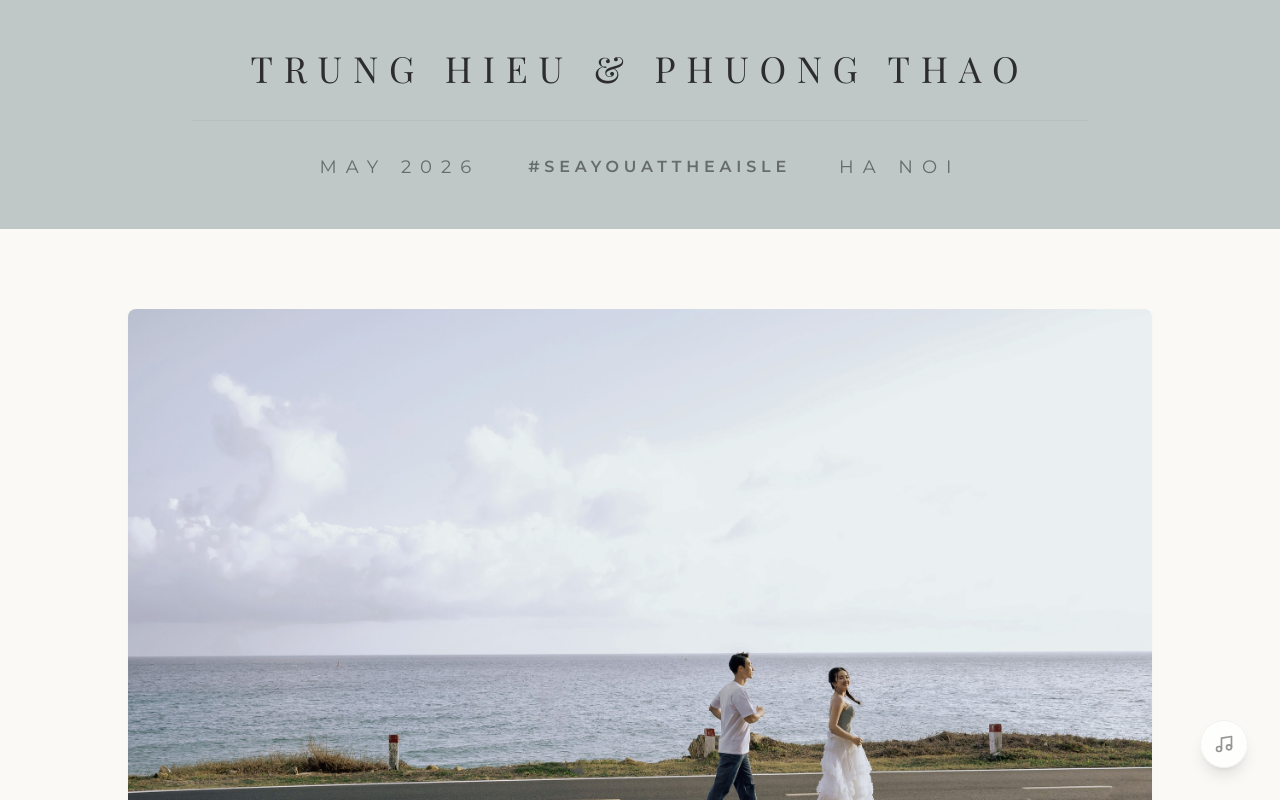
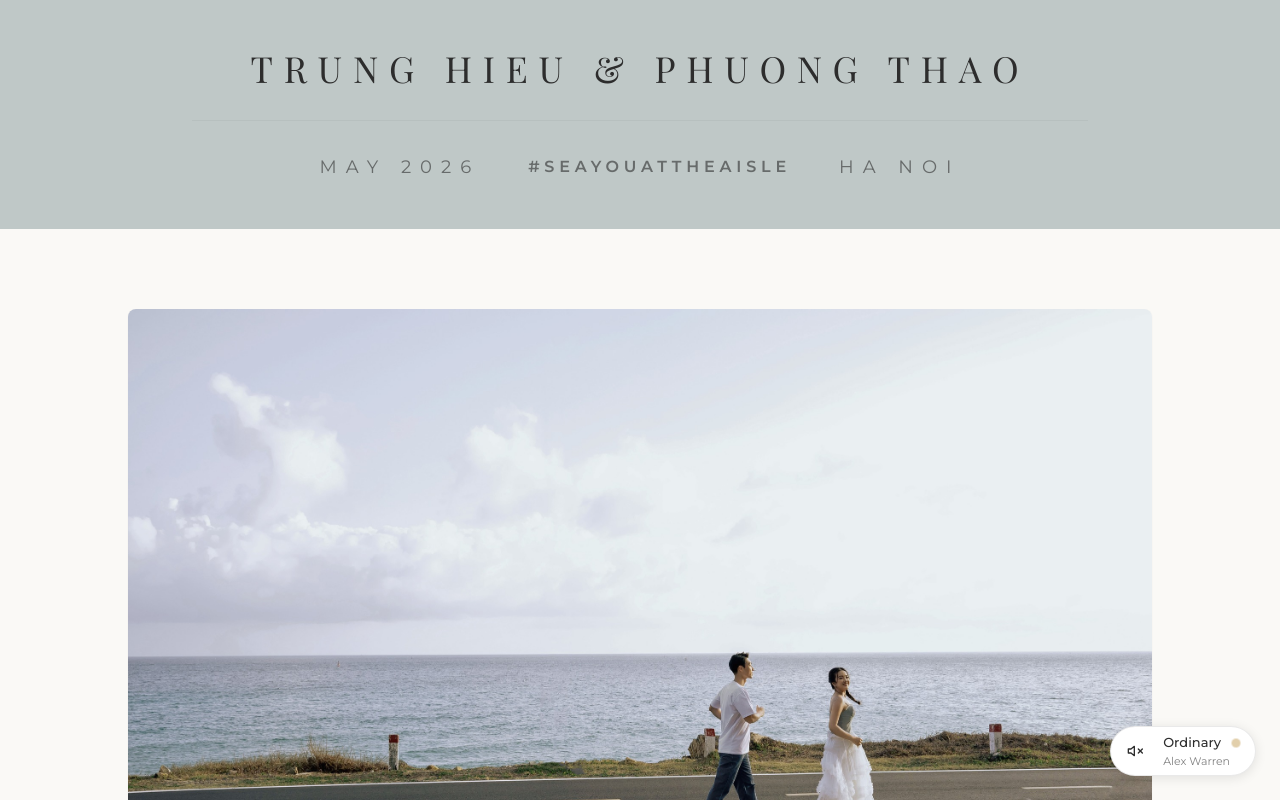
Before and after one commit to hieuthao268/wedding-page, a React (Vite) app: page / in a window 1280 px wide. Shown: the top 800 px of the page. Built offline with nearby package versions, Linux system fonts and the light colour scheme; a web font is replaced by a local one.

Commit message:
feat: musicplayer

```diff
--- a/src/App.jsx
+++ b/src/App.jsx
@@ -1,7 +1,7 @@
 import React from 'react';
 import { motion } from 'framer-motion';
 import { MapPin, Calendar, Clock } from 'lucide-react';
-import MusicPlayer from './components/MusicPlayer';
+import MusicPlayer from './components/audio/MusicPlayer';
 import RSVPForm from './components/RSVPForm';
 import EventCountdown from './components/EventCountdown';
 
@@ -146,15 +146,15 @@ function App() {
               viewport={{ once: true }}
               className="text-center space-y-4"
             >
-              <div className="h-24 flex items-end justify-center mb-6">
-                <img src={event.icon} alt={event.title} className="h-16 w-auto grayscale" />
+              <div className="h-32 flex items-end justify-center mb-6">
+                <img src={event.icon} alt={event.title} className="h-16 w-auto grayscale text-xxl" />
               </div>
-              <h3 className="text-xl font-medium">{event.title}</h3>
-              <div className="space-y-2 text-sm text-charcoal/70">
+              <h3 className="text-2xl font-medium">{event.title}</h3>
+              <div className="space-y-2 text-lg text-charcoal/70">
                 <p className="font-semibold text-charcoal">{event.time}</p>
                 <EventCountdown targetDate={event.date} />
                 <p>{event.location}</p>
-                <p className="text-xs">{event.address}</p>
+                <p className="text-base">{event.address}</p>
               </div>
               <button className="flex items-center gap-2 mx-auto text-[10px] tracking-[0.2em] uppercase border-b border-charcoal/20 pb-1 mt-6 hover:opacity-70 transition-all">
                 <MapPin className="w-3 h-3" /> Chỉ đường
@@ -256,7 +256,7 @@ function App() {
       </Section>
 
       {/* Large Bottom Image */}
-      <Section className="py-12">
+      <Section className="!pt-0 pb-12">
         <motion.div
           initial={{ opacity: 0, y: 20 }}
           whileInView={{ opacity: 1, y: 0 }}
@@ -282,7 +282,11 @@ function App() {
         </div>
       </footer>
 
-      <MusicPlayer />
+      <MusicPlayer
+        src="/wedding-page/audio/wedding-theme.mp3"
+        songTitle="Ordinary"
+        artistName="Alex Warren"
+      />
     </div>
   );
 }
--- a/src/components/MusicPlayer.jsx
+++ /dev/null
@@ -1,60 +0,0 @@
-import React, { useState, useRef, useEffect } from 'react';
-import { Music, Music2 } from 'lucide-react';
-import { motion, AnimatePresence } from 'framer-motion';
-
-const MusicPlayer = () => {
-  const [isPlaying, setIsPlaying] = useState(false);
-  const audioRef = useRef(null);
-
-  const toggleMusic = () => {
-    if (isPlaying) {
-      audioRef.current.pause();
-    } else {
-      audioRef.current.play().catch(err => console.log("Audio play failed:", err));
-    }
-    setIsPlaying(!isPlaying);
-  };
-
-  return (
-    <div className="fixed bottom-8 right-8 z-50">
-      <audio ref={audioRef} src="audio/wedding-theme.mp3" loop />
-      <motion.button
-        whileHover={{ scale: 1.1 }}
-        whileTap={{ scale: 0.9 }}
-        onClick={toggleMusic}
-        className="w-12 h-12 bg-white/80 backdrop-blur-sm rounded-full shadow-lg flex items-center justify-center text-charcoal border border-beige-dark"
-      >
-        <AnimatePresence mode="wait">
-          {isPlaying ? (
-            <motion.div
-              key="playing"
-              initial={{ opacity: 0, rotate: -180 }}
-              animate={{ opacity: 1, rotate: 0 }}
-              exit={{ opacity: 0, rotate: 180 }}
-              transition={{ duration: 0.3 }}
-            >
-              <Music2 className="w-5 h-5" />
-              <motion.div
-                animate={{ scale: [1, 1.2, 1] }}
-                transition={{ duration: 1, repeat: Infinity }}
-                className="absolute -top-1 -right-1 w-2 h-2 bg-sage rounded-full"
-              />
-            </motion.div>
-          ) : (
-            <motion.div
-              key="paused"
-              initial={{ opacity: 0, rotate: 180 }}
-              animate={{ opacity: 1, rotate: 0 }}
-              exit={{ opacity: 0, rotate: -180 }}
-              transition={{ duration: 0.3 }}
-            >
-              <Music className="w-5 h-5 opacity-50" />
-            </motion.div>
-          )}
-        </AnimatePresence>
-      </motion.button>
-    </div>
-  );
-};
-
-export default MusicPlayer;
--- /dev/null
+++ b/src/components/audio/MusicPlayer.jsx
@@ -0,0 +1,125 @@
+import React from 'react';
+import { useAudioPlayer } from '../../hooks/useAudioPlayer';
+
+export default function MusicPlayer({ src, songTitle, artistName }) {
+  const { isMuted, toggleMute, isReady } = useAudioPlayer(src, 0.3);
+
+  return (
+    <div
+      role="region"
+      aria-label="Background music player"
+      style={{
+        position: 'fixed',
+        bottom: '24px',
+        right: '24px',
+        zIndex: 50,
+      }}
+    >
+      <style>
+        {`
+          @keyframes equalize {
+            0% { height: 4px; }
+            50% { height: 14px; }
+            100% { height: 4px; }
+          }
+          .eq-bar {
+            width: 3px;
+            background-color: #C5A059; /* accent.gold */
+            border-radius: 2px;
+            transition: all 0.3s ease;
+          }
+          .eq-playing .eq-bar {
+            animation: equalize 1s infinite ease-in-out;
+          }
+          .eq-muted .eq-bar {
+            height: 4px !important;
+            background-color: #9CA3AF; /* gray-400 */
+            animation: none;
+          }
+          .pulse-dot {
+            width: 6px;
+            height: 6px;
+            background-color: #C5A059;
+            border-radius: 50%;
+            animation: pulse 2s cubic-bezier(0.4, 0, 0.6, 1) infinite;
+          }
+          @keyframes pulse {
+            0%, 100% { opacity: 1; transform: scale(1); }
+            50% { opacity: .5; transform: scale(1.5); }
+          }
+        `}
+      </style>
+
+      <div
+        className="flex items-center gap-[10px] bg-white border border-charcoal/10 rounded-full"
+        style={{
+          padding: '6px 16px 6px 6px',
+          boxShadow: '0 2px 12px rgba(0,0,0,0.10)',
+        }}
+      >
+        <button
+          onClick={toggleMute}
+          aria-pressed={!isMuted}
+          aria-label={isMuted ? "Unmute music" : "Mute music"}
+          title={!isReady ? "Click to play music" : (isMuted ? "Unmute music" : "Mute music")}
+          className="relative w-[36px] h-[36px] rounded-full flex items-center justify-center hover:bg-gray-100 transition-colors focus:outline-none"
+        >
+          {/* Speaker with waves (Playing) */}
+          <svg
+            className={`absolute w-4 h-4 text-charcoal transition-opacity duration-200 ${(!isMuted && isReady) ? 'opacity-100' : 'opacity-0'}`}
+            viewBox="0 0 24 24"
+            fill="none"
+            stroke="currentColor"
+            strokeWidth="2"
+            strokeLinecap="round"
+            strokeLinejoin="round"
+          >
+            <polygon points="11 5 6 9 2 9 2 15 6 15 11 19 11 5"></polygon>
+            <path d="M15.54 8.46a5 5 0 0 1 0 7.07"></path>
+            <path d="M19.07 4.93a10 10 0 0 1 0 14.14"></path>
+          </svg>
+
+          {/* Speaker with X (Muted or Not Ready) */}
+          <svg
+            className={`absolute w-4 h-4 text-charcoal transition-opacity duration-200 ${(isMuted || !isReady) ? 'opacity-100' : 'opacity-0'}`}
+            viewBox="0 0 24 24"
+            fill="none"
+            stroke="currentColor"
+            strokeWidth="2"
+            strokeLinecap="round"
+            strokeLinejoin="round"
+          >
+            <polygon points="11 5 6 9 2 9 2 15 6 15 11 19 11 5"></polygon>
+            <line x1="23" y1="9" x2="17" y2="15"></line>
+            <line x1="17" y1="9" x2="23" y2="15"></line>
+          </svg>
+        </button>
+
+        <div className="flex flex-col justify-center max-w-[200px]">
+          <div className="flex items-center gap-2">
+            <span className="text-[13px] font-medium text-charcoal truncate">
+              {songTitle}
+            </span>
+
+            <div className="flex items-center h-[14px]">
+              {!isReady ? (
+                <div className="pulse-dot ml-1" />
+              ) : (
+                <div className={`flex items-end gap-[2px] h-[14px] ${isMuted ? 'eq-muted' : 'eq-playing'}`}>
+                  <div className="eq-bar" style={{ animationDelay: '0ms' }} />
+                  <div className="eq-bar" style={{ animationDelay: '100ms' }} />
+                  <div className="eq-bar" style={{ animationDelay: '200ms' }} />
+                  <div className="eq-bar" style={{ animationDelay: '150ms' }} />
+                  <div className="eq-bar" style={{ animationDelay: '50ms' }} />
+                </div>
+              )}
+            </div>
+          </div>
+          <span className="text-[11px] text-charcoal/60 truncate">
+            {artistName}
+          </span>
+        </div>
+      </div>
+    </div>
+  );
+}
--- /dev/null
+++ b/src/hooks/useAudioPlayer.js
@@ -0,0 +1,94 @@
+import { useState, useRef, useEffect, useCallback } from 'react';
+
+export function useAudioPlayer(src, defaultVolume = 0.3) {
+  const [isMuted, setIsMuted] = useState(false);
+  const [isReady, setIsReady] = useState(false);
+
+  const audioCtxRef = useRef(null);
+  const sourceNodeRef = useRef(null);
+  const gainNodeRef = useRef(null);
+  const initializedRef = useRef(false);
+
+  const initAudio = useCallback(async () => {
+    if (initializedRef.current) return;
+    initializedRef.current = true;
+
+    try {
+      const AudioContext = window.AudioContext || window.webkitAudioContext;
+      const ctx = new AudioContext();
+      audioCtxRef.current = ctx;
+
+      const gainNode = ctx.createGain();
+      gainNode.gain.value = defaultVolume;
+      gainNode.connect(ctx.destination);
+      gainNodeRef.current = gainNode;
+
+      const response = await fetch(src);
+      const arrayBuffer = await response.arrayBuffer();
+      const audioBuffer = await ctx.decodeAudioData(arrayBuffer);
+
+      const sourceNode = ctx.createBufferSource();
+      sourceNode.buffer = audioBuffer;
+      sourceNode.loop = true;
+      sourceNode.connect(gainNode);
+      sourceNodeRef.current = sourceNode;
+
+      sourceNode.start(0);
+      setIsReady(true);
+      // It starts unmuted (playing) upon first interaction
+      setIsMuted(false);
+    } catch (error) {
+      console.error("Failed to initialize audio:", error);
+      initializedRef.current = false; // Allow retry on failure
+    }
+  }, [src, defaultVolume]);
+
+  const toggleMute = useCallback(async () => {
+    if (!initializedRef.current) {
+      await initAudio();
+      return; // The first click initializes and starts playback (unmuted)
+    }
+
+    const ctx = audioCtxRef.current;
+    const gainNode = gainNodeRef.current;
+
+    if (!ctx || !gainNode) return;
+
+    // If context is suspended (some browsers do this even after creation), resume it
+    if (ctx.state === 'suspended') {
+      await ctx.resume();
+    }
+
+    if (isMuted) {
+      // Unmute: Ramp volume back to default
+      gainNode.gain.linearRampToValueAtTime(defaultVolume, ctx.currentTime + 0.6);
+      setIsMuted(false);
+    } else {
+      // Mute: Ramp volume down to 0
+      gainNode.gain.linearRampToValueAtTime(0, ctx.currentTime + 0.6);
+      setIsMuted(true);
+    }
+  }, [initAudio, isMuted, defaultVolume]);
+
+  useEffect(() => {
+    return () => {
+      // Cleanup on unmount
+      if (audioCtxRef.current) {
+        if (sourceNodeRef.current) {
+          try {
+            sourceNodeRef.current.stop();
+          } catch (e) {
+            // Ignore errors if it hasn't started yet
+          }
+          sourceNodeRef.current.disconnect();
+        }
+        if (gainNodeRef.current) {
+          gainNodeRef.current.disconnect();
+        }
+        audioCtxRef.current.close();
+      }
+    };
+  }, []);
+
+  return { isMuted, toggleMute, isReady };
+}
```
Also changed, not shown: 1 other file (tests, documents, lock files or other folders).
